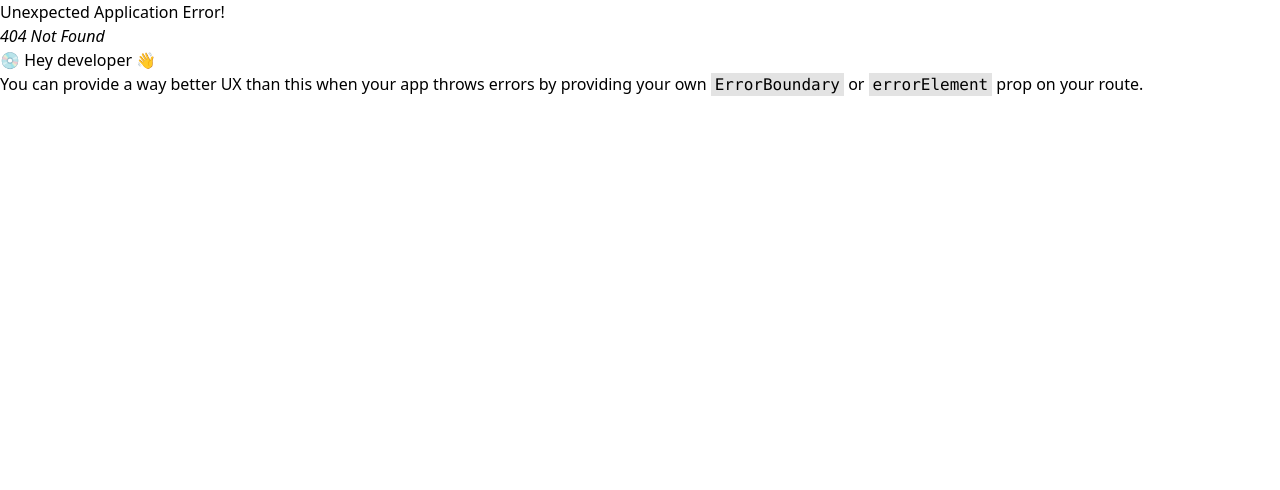
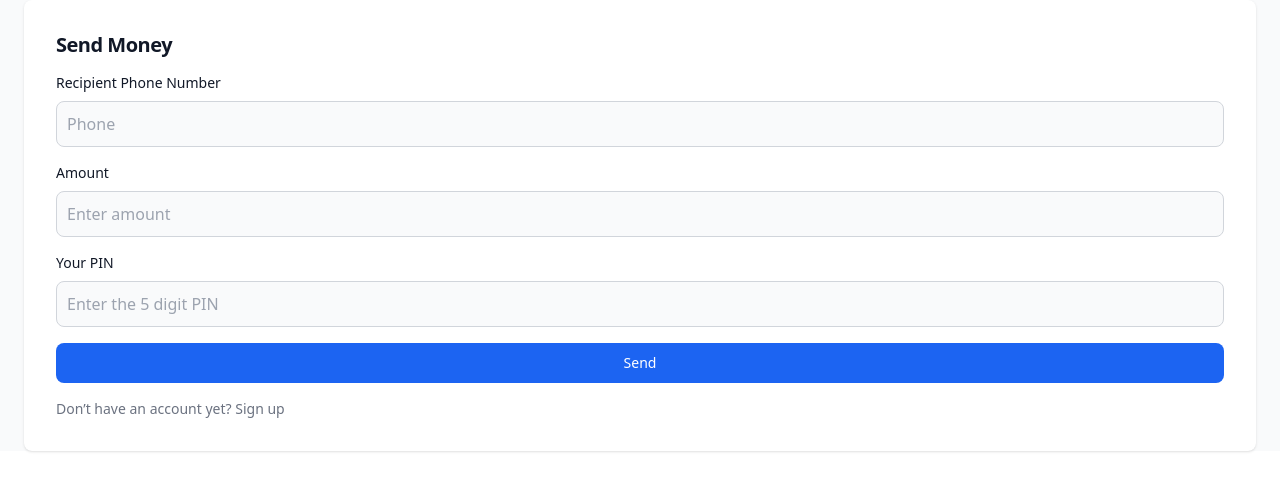
Before and after one commit to azmain-siam/PayPulse-Client, a React (Vite) app: page /send in a window 1280 px wide. Before the commit this address had no page. Shown: the top 490 px of the page. Built offline with nearby package versions, Linux system fonts and the light colour scheme.

Commit message:
Send Money Implemented

```diff
--- a/src/components/Sidebar.jsx
+++ b/src/components/Sidebar.jsx
@@ -38,7 +38,7 @@
         className="fixed top-0 left-0 z-40 w-64 h-screen transition-transform -translate-x-full sm:translate-x-0"
         aria-label="Sidebar"
       >
-        <div className="h-full px-3 py-4 overflow-y-auto bg-gray-50">
+        <div className="h-full px-3 py-4 overflow-y-auto bg-gray-50 border-r">
           <div>
             <h3 className="text-4xl font-semibold">PayPulse</h3>
           </div>
--- a/src/layouts/MainLayout.jsx
+++ b/src/layouts/MainLayout.jsx
@@ -5,7 +5,7 @@
   return (
     <div className="font-poppins">
       <Sidebar />
-      <div className="ml-[260px]">
+      <div className="ml-[254px]">
         <Outlet />
       </div>
     </div>
--- a/src/pages/Register.jsx
+++ b/src/pages/Register.jsx
@@ -2,10 +2,11 @@
 import useAxiosSecure from "../hooks/axiosSecure";
 import toast from "react-hot-toast";
 import useContextProvider from "../hooks/useContextProvider";
-import { useEffect } from "react";
+import { useEffect, useState } from "react";
 
 const Register = () => {
   const axiosSecure = useAxiosSecure();
+  const [error, setError] = useState("");
   const location = useLocation();
   const navigate = useNavigate();
   const { user } = useContextProvider();
@@ -19,6 +20,12 @@
     const email = form.email.value;
     const number = form.number.value;
     const pin = form.pin.value;
+    if (!/^\d{0,5}$/.test(pin)) {
+      setError("PIN must be a 5-digit number");
+      return;
+    } else {
+      setError("");
+    }
     const userData = { name, email, number, pin };
     console.log(userData);
 
@@ -128,6 +135,7 @@
                   className="bg-gray-50 border border-gray-300 text-gray-900 text-sm rounded-lg focus:ring-primary-600 focus:border-primary-600 block w-full p-2.5"
                   required=""
                 />
+                {error && <p className="text-red-600 text-sm mt-2">{error}</p>}
               </div>
               <button
                 type="submit"
--- /dev/null
+++ b/src/pages/SendMoney.jsx
@@ -0,0 +1,119 @@
+import { useState } from "react";
+import useAxiosSecure from "../hooks/axiosSecure";
+import useContextProvider from "../hooks/useContextProvider";
+import toast from "react-hot-toast";
+
+const SendMoney = () => {
+  const { user: userEmail } = useContextProvider();
+  const axiosSecure = useAxiosSecure();
+  const [error, setError] = useState("");
+
+  const handleSend = async (e) => {
+    e.preventDefault();
+    const form = e.target;
+    const recipient_number = form.recipient_number.value;
+    const send_amount = parseInt(form.send_amount.value);
+    const pin = form.pin.value;
+    const sendingData = { recipient_number, send_amount, pin, userEmail };
+
+    try {
+      const res = await axiosSecure.patch("/send", sendingData);
+      console.log(res);
+      toast.success("Sent Money Successfully!");
+      form.reset();
+      setError("");
+    } catch (error) {
+      setError(error.response.data);
+    }
+    console.log(sendingData);
+  };
+
+  return (
+    <div>
+      <section className="bg-gray-50">
+        <div className="flex flex-col items-center justify-center px-6 py-8 mx-auto md:h-screen lg:py-0">
+          <div className="w-full bg-white rounded-lg shadow dark:border md:mt-0 sm:max-w-md xl:p-0 dark:bg-gray-800 dark:border-gray-700">
+            <div className="p-6 space-y-4 md:space-y-6 sm:p-8">
+              <h1 className="text-xl font-bold leading-tight tracking-tight text-gray-900 md:text-2xl dark:text-white">
+                Send Money
+              </h1>
+              <form
+                onSubmit={handleSend}
+                className="space-y-4 md:space-y-6"
+                action="#"
+              >
+                <div>
+                  <label
+                    htmlFor="email"
+                    className="block mb-2 text-sm font-medium text-gray-900 dark:text-white"
+                  >
+                    Recipient Phone Number
+                  </label>
+                  <input
+                    type="text"
+                    name="recipient_number"
+                    className="bg-gray-50 border border-gray-300 text-gray-900 rounded-lg focus:ring-primary-600 focus:border-primary-600 block w-full p-2.5 dark:bg-gray-700 dark:border-gray-600 dark:placeholder-gray-400 dark:text-white dark:focus:ring-blue-500 dark:focus:border-blue-500"
+                    placeholder="Phone"
+                    required=""
+                  />
+                </div>
+                <div>
+                  <label
+                    htmlFor="amount"
+                    className="block mb-2 text-sm font-medium text-gray-900 dark:text-white"
+                  >
+                    Amount
+                  </label>
+                  <input
+                    type="number"
+                    name="send_amount"
+                    className="bg-gray-50 border border-gray-300 text-gray-900 rounded-lg focus:ring-primary-600 focus:border-primary-600 block w-full p-2.5 dark:bg-gray-700 dark:border-gray-600 dark:placeholder-gray-400 dark:text-white dark:focus:ring-blue-500 dark:focus:border-blue-500"
+                    placeholder="Enter amount"
+                    required=""
+                  />
+                </div>
+                <div>
+                  <label
+                    htmlFor="pin"
+                    className="block mb-2 text-sm font-medium text-gray-900 dark:text-white"
+                  >
+                    Your PIN
+                  </label>
+                  <input
+                    type="password"
+                    name="pin"
+                    id="password"
+                    placeholder="Enter the 5 digit PIN"
+                    maxLength={5}
+                    className="bg-gray-50 border border-gray-300 text-gray-900 rounded-lg focus:ring-primary-600 focus:border-primary-600 block w-full p-2.5 dark:bg-gray-700 dark:border-gray-600 dark:placeholder-gray-400 dark:text-white dark:focus:ring-blue-500 dark:focus:border-blue-500"
+                    required=""
+                  />
+                  {error && (
+                    <p className="text-red-600 text-sm mt-2">{error}</p>
+                  )}
+                </div>
+                <button
+                  type="submit"
+                  className="w-full text-white bg-blue-600 hover:bg-blue-700 focus:ring-4 focus:outline-none focus:ring-primary-300 font-medium rounded-lg text-sm px-5 py-2.5 text-center"
+                >
+                  Send
+                </button>
+                <p className="text-sm font-light text-gray-500 dark:text-gray-400">
+                  Don’t have an account yet?{" "}
+                  <a
+                    href="#"
+                    className="font-medium text-primary-600 hover:underline dark:text-primary-500"
+                  >
+                    Sign up
+                  </a>
+                </p>
+              </form>
+            </div>
+          </div>
+        </div>
+      </section>
+    </div>
+  );
+};
+
+export default SendMoney;
--- a/src/routes/Routes.jsx
+++ b/src/routes/Routes.jsx
@@ -3,6 +3,7 @@
 import Home from "../pages/Home";
 import Login from "../pages/Login";
 import Register from "../pages/Register";
+import SendMoney from "../pages/SendMoney";
 
 const router = createBrowserRouter([
   {
@@ -12,6 +13,10 @@
       {
         index: true,
         element: <Home />,
+      },
+      {
+        path: "/send",
+        element: <SendMoney />,
       },
     ],
   },
```
